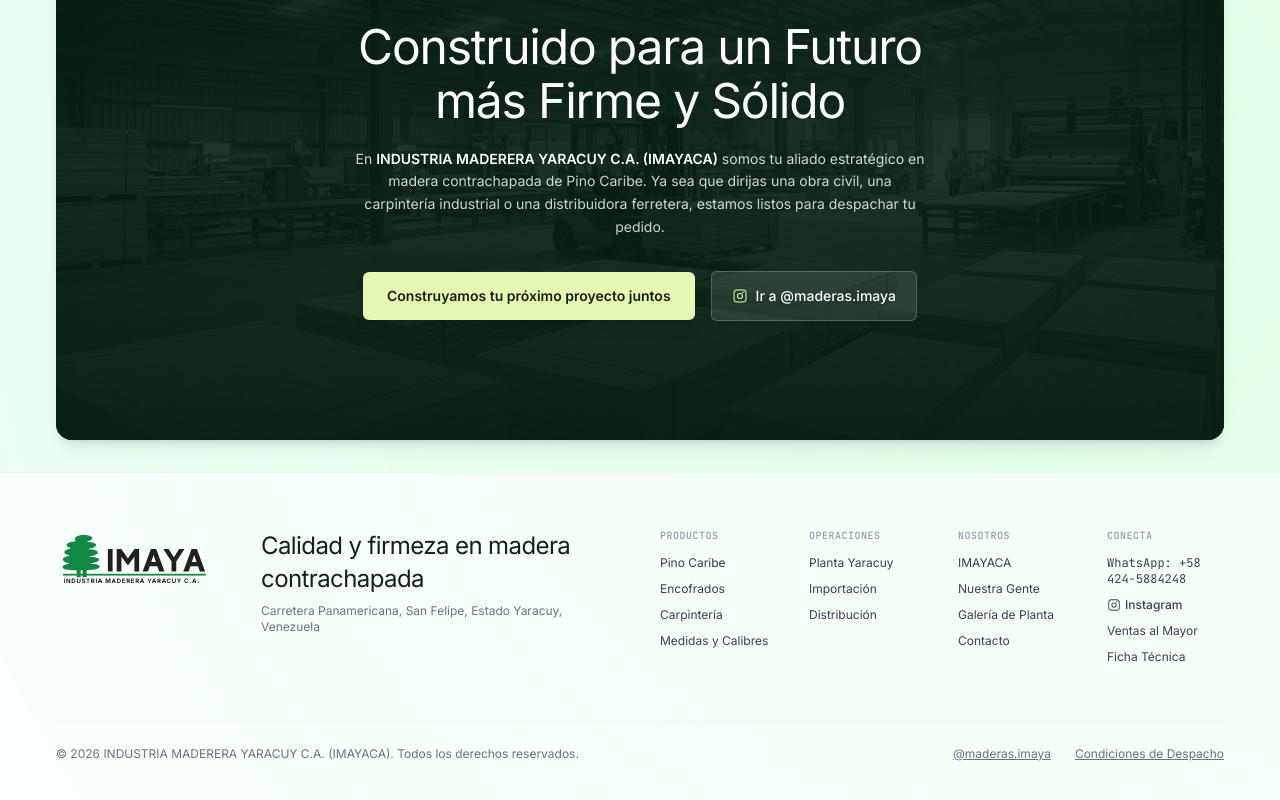
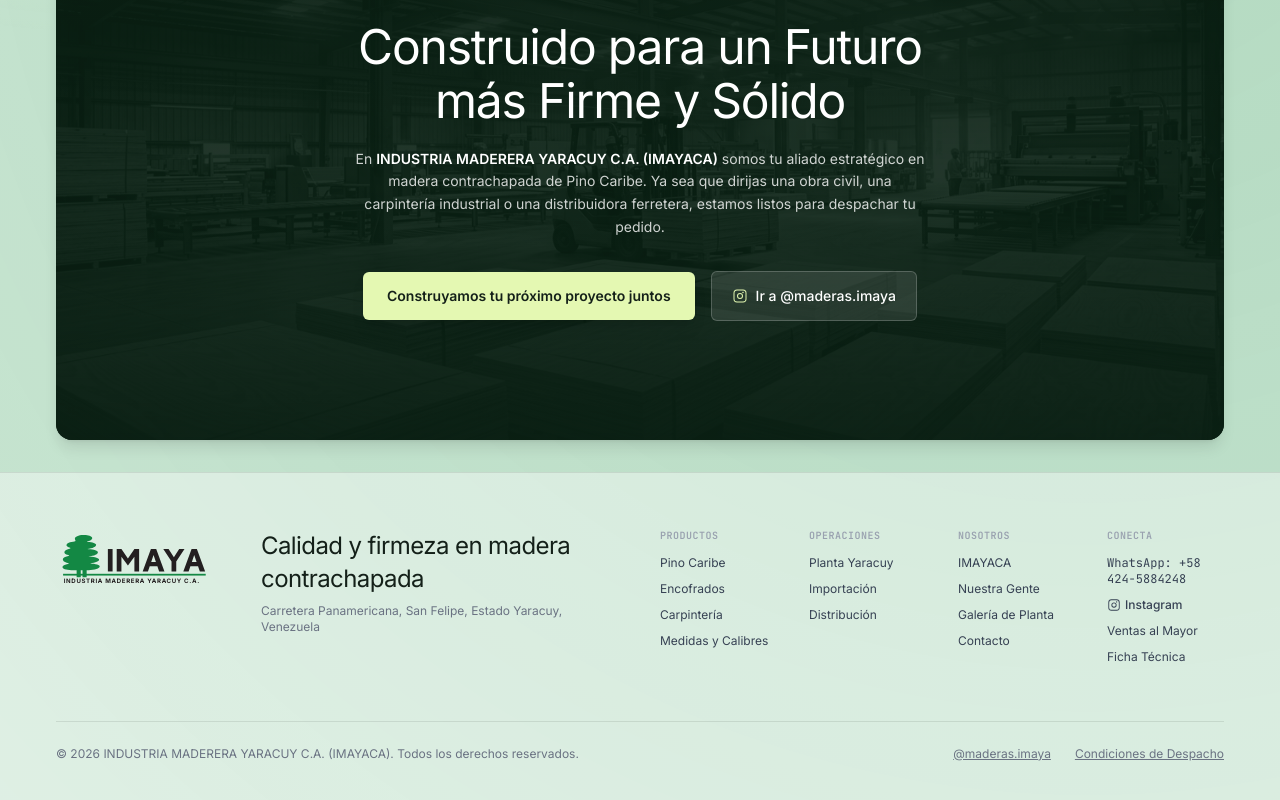
Before and after one commit to VicD4ddy/MaderasImaya, a Next.js app: page / in a window 1280 px wide. Shown: the part 4174-4974 px from the top of the page. Built offline with nearby package versions, Linux system fonts and the light colour scheme.

Commit message:
style(theme): oscurecer y enriquecer tono verde de fondo de la web a un verde pino natural moderado (#D2EAD9)

```diff
--- a/src/app/layout.tsx
+++ b/src/app/layout.tsx
@@ -43,7 +43,7 @@ export default function RootLayout({
       lang="es"
       className={`${inter.variable} ${jetbrainsMono.variable} scroll-smooth antialiased`}
     >
-      <body className="font-sans min-h-screen bg-white text-forest-dark selection:bg-lime-pale selection:text-forest-dark">
+      <body className="font-sans min-h-screen bg-[#D2EAD9] text-forest-dark selection:bg-lime-pale selection:text-forest-dark">
         {children}
       </body>
     </html>
--- a/src/app/page.tsx
+++ b/src/app/page.tsx
@@ -25,7 +25,7 @@ export default function Home() {
   };
 
   return (
-    <main className="w-full min-h-screen bg-white">
+    <main className="w-full min-h-screen bg-[#D2EAD9]">
       {/* Hero Section with Integrated Transparent Top Navbar (Full-Bleed, Borderless) */}
       <HeroSection onOpenQuoteModal={handleOpenQuoteModal} />
 
--- a/src/components/layout/Footer.tsx
+++ b/src/components/layout/Footer.tsx
@@ -10,9 +10,9 @@ interface FooterProps {
 
 export function Footer({ onOpenQuoteModal }: FooterProps) {
   return (
-    <footer className="px-6 sm:px-10 lg:px-14 pt-14 pb-10 bg-white/60 backdrop-blur-sm text-forest-dark border-t border-gray-100">
+    <footer className="px-6 sm:px-10 lg:px-14 pt-14 pb-10 bg-white/40 backdrop-blur-sm text-forest-dark border-t border-forest-dark/10">
       <div className="max-w-7xl mx-auto">
-        <div className="grid grid-cols-1 lg:grid-cols-12 gap-10 pb-14 border-b border-gray-100">
+        <div className="grid grid-cols-1 lg:grid-cols-12 gap-10 pb-14 border-b border-forest-dark/10">
           {/* Left Brand & Tagline */}
           <div className="lg:col-span-6 flex flex-col sm:flex-row sm:items-start gap-6 sm:gap-10">
             <a href="#inicio" className="shrink-0" aria-label="Maderas IMAYA">
--- a/src/components/sections/TeamSection.tsx
+++ b/src/components/sections/TeamSection.tsx
@@ -12,7 +12,7 @@ export function TeamSection({ onOpenQuoteModal }: TeamSectionProps) {
   return (
     <section
       id="nuestra-gente"
-      className="px-6 sm:px-10 lg:px-14 py-20 lg:py-28 bg-transparent border-t border-gray-100"
+      className="px-6 sm:px-10 lg:px-14 py-20 lg:py-28 bg-transparent border-t border-forest-dark/10"
     >
       <div className="max-w-7xl mx-auto">
         <div className="grid grid-cols-1 lg:grid-cols-12 gap-12 lg:gap-14 items-center">
--- a/src/components/ui/background-components.tsx
+++ b/src/components/ui/background-components.tsx
@@ -21,22 +21,21 @@ export const BackgroundGlow = ({
         }
       : variant === "green"
       ? {
-          backgroundImage: `radial-gradient(circle at center, #8FFFB0 0%, transparent 70%)`,
-          opacity: 0.65,
+          backgroundImage: `radial-gradient(circle at center, #7DEAA1 0%, transparent 70%)`,
+          opacity: 0.7,
           mixBlendMode: "multiply" as const,
         }
       : {
           backgroundImage: `
-            radial-gradient(circle at 50% 15%, rgba(143, 255, 176, 0.45) 0%, transparent 60%),
-            radial-gradient(circle at 20% 50%, rgba(255, 249, 145, 0.35) 0%, transparent 55%),
-            radial-gradient(circle at 80% 85%, rgba(143, 255, 176, 0.4) 0%, transparent 60%)
+            radial-gradient(circle at 50% 12%, rgba(20, 136, 68, 0.22) 0%, transparent 65%),
+            radial-gradient(circle at 15% 45%, rgba(228, 248, 178, 0.35) 0%, transparent 60%),
+            radial-gradient(circle at 85% 75%, rgba(20, 136, 68, 0.20) 0%, transparent 65%)
           `,
-          opacity: 0.75,
-          mixBlendMode: "multiply" as const,
+          opacity: 0.85,
         };
 
   return (
-    <div className={cn("w-full relative bg-white overflow-hidden", className)}>
+    <div className={cn("w-full relative bg-[#D2EAD9] overflow-hidden", className)}>
       {/* Soft Glow Ambient Layer */}
       <div
         className="pointer-events-none absolute inset-0 z-0"
```
